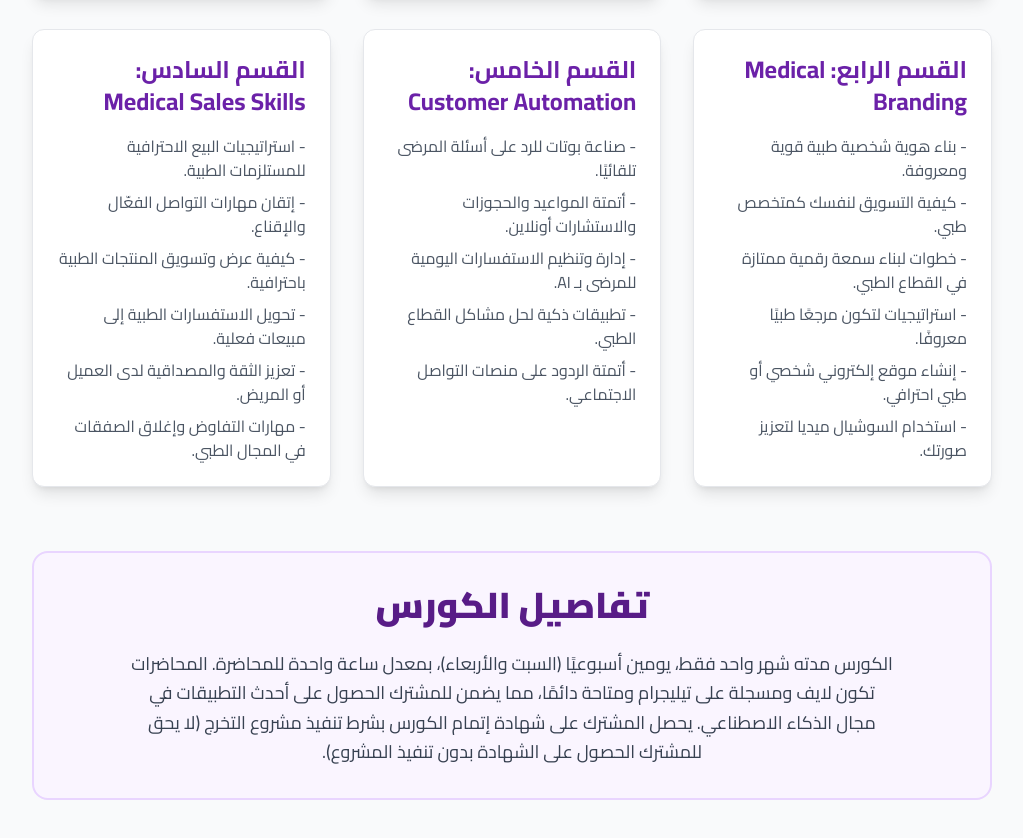
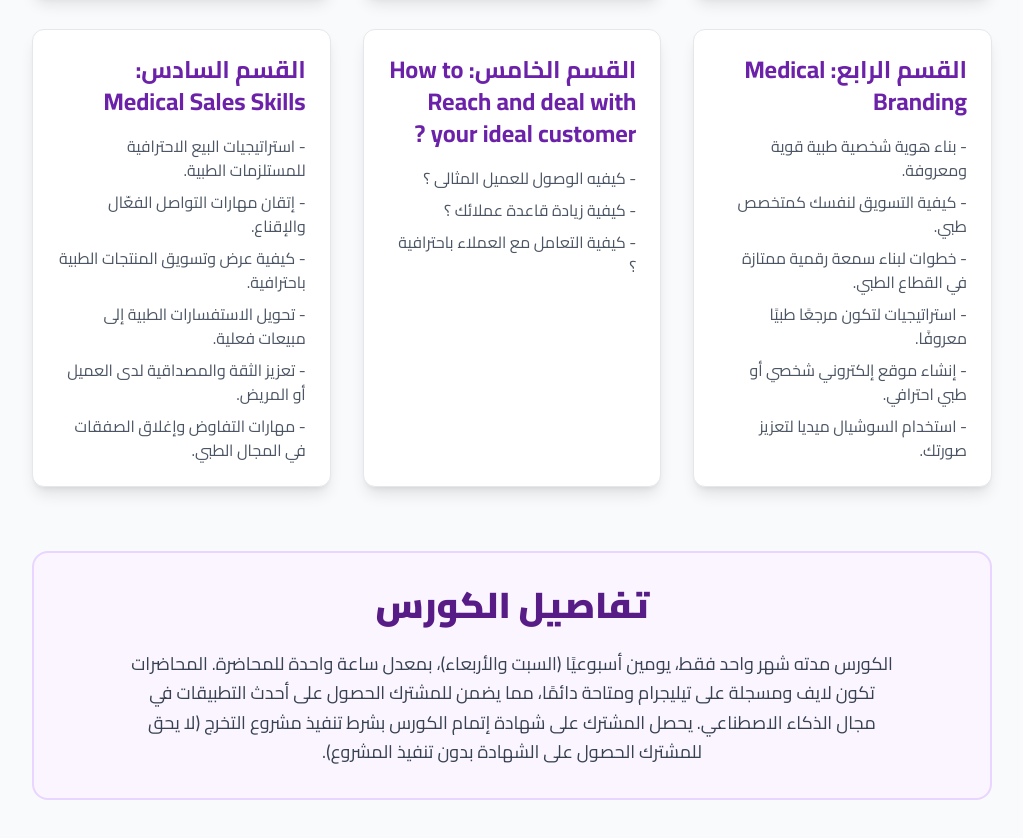
Before and after one commit to ayman1789/AI-Smart-Man, a plain HTML site: page index.html in a window 1280 px wide. Shown: the part 1213-2051 px from the top of the page, without its empty margins (128-1151 px from the left). Drawn offline with nearby package versions, Linux system fonts and the light colour scheme.

Commit message:
Update section 5 title and content

```diff
--- a/index.html
+++ b/index.html
@@ -121,13 +121,11 @@
                 </div>
                 <!-- Section 5 -->
                 <div class="bg-white p-6 rounded-xl shadow-lg border border-gray-200 hover:shadow-purple-200 transition-shadow duration-300">
-                    <h3 class="text-2xl font-bold text-purple-800 mb-4">القسم الخامس: Customer Automation</h3>
+                    <h3 class="text-2xl font-bold text-purple-800 mb-4">القسم الخامس: How to Reach and deal with your ideal customer ?</h3>
                     <ul class="space-y-2 text-gray-600">
-                        <li>- صناعة بوتات للرد على أسئلة المرضى تلقائيًا.</li>
-                        <li>- أتمتة المواعيد والحجوزات والاستشارات أونلاين.</li>
-                        <li>- إدارة وتنظيم الاستفسارات اليومية للمرضى بـ AI.</li>
-                        <li>- تطبيقات ذكية لحل مشاكل القطاع الطبي.</li>
-                        <li>- أتمتة الردود على منصات التواصل الاجتماعي.</li>
+                        <li>- كيفيه الوصول للعميل المثالى ؟</li>
+                        <li>- كيفية زيادة قاعدة عملائك ؟</li>
+                        <li>- كيفية التعامل مع العملاء باحترافية ؟</li>
                     </ul>
                 </div>
                 <!-- Section 6 -->
```
